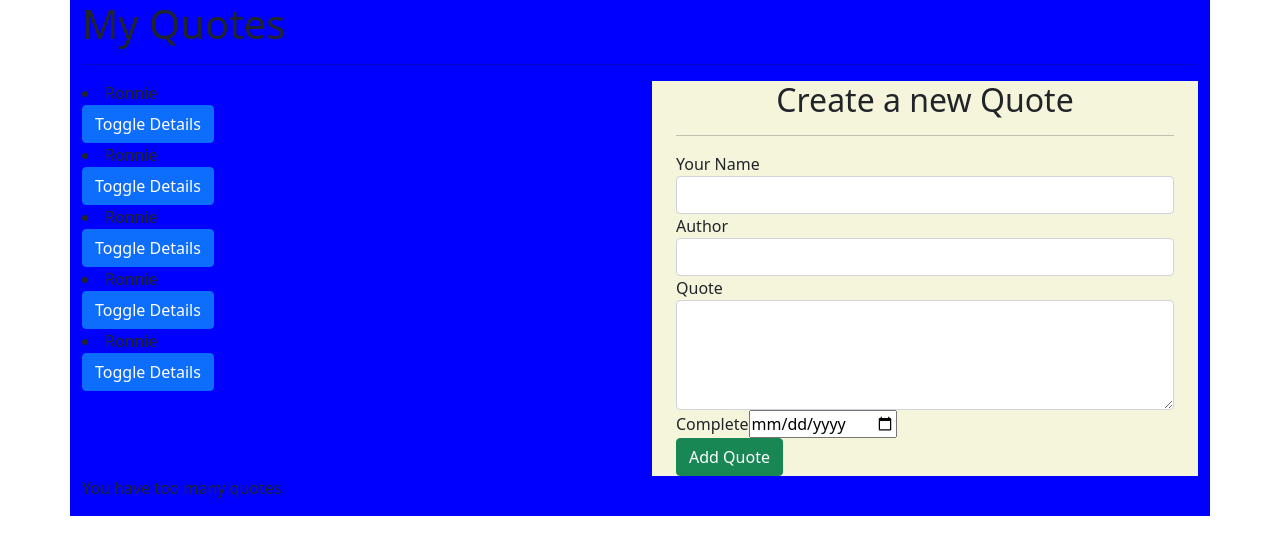
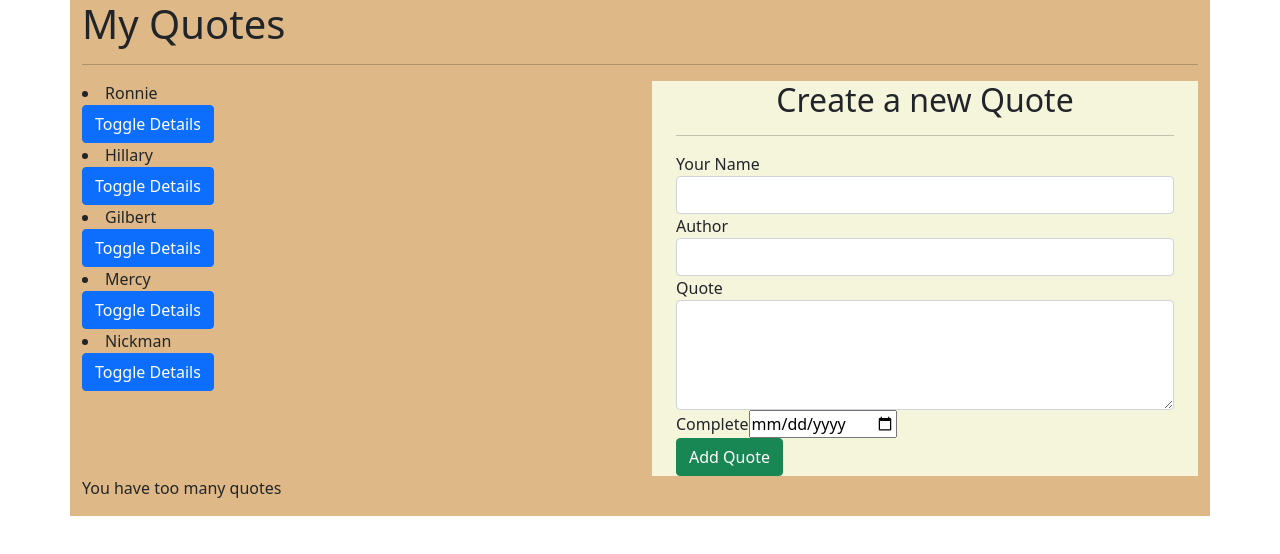
Before and after one commit to KIbet1998/QUOTE-IQ, an Angular app: page / in a window 1280 px wide. Shown: the top 554 px of the page. Built offline with nearby package versions, Linux system fonts and the light colour scheme.

Commit message:
add downvote

```diff
--- a/src/app/quote-detail/quote-detail.component.html
+++ b/src/app/quote-detail/quote-detail.component.html
@@ -1,5 +1,5 @@
 <p>This quote will be complete in {{quote.completeDate|dateCount}} days</p>
  <p>{{quote.quote}}</p>
  <button (click)= 'quoteComplete(true)' class="btn-outline-danger">Delete</button>
- <button (click)= 'upVote' class="btn-outline-success">{{quote.upvote}} <i id="like"></i>upvote</button>
- <button (click)= 'downVote' class="btn-outline-primary">Downvote</button>
+ <button (click)= 'upVote()' class="btn-outline-success">{{quote.upvote}} <i id="like"></i>upvote</button>
+ <button (click)= 'downVote()' class="btn-outline-primary">{{quote.downvote}} <i id="like"></i>Downvote</button>
--- a/src/app/quote-detail/quote-detail.component.ts
+++ b/src/app/quote-detail/quote-detail.component.ts
@@ -15,9 +15,9 @@ export class QuoteDetailComponent implements OnInit {
   quoteComplete(complete:boolean){
     this.isComplete.emit(complete);
   }
-  quoteDelete(complete:boolean){
-    this.isComplete.emit(complete);
-  }
+  // quoteDelete(complete:boolean){
+  //   this.isComplete.emit(complete);
+  // }
   upVote(){
     this.quote.upvote+=1;
   }
--- a/src/app/quote/quote.component.css
+++ b/src/app/quote/quote.component.css
@@ -1,3 +1,3 @@
 .container{
-    background-color: blue;
+    background-color: burlywood;
 }
--- a/src/app/quote/quote.component.ts
+++ b/src/app/quote/quote.component.ts
@@ -9,10 +9,10 @@ import { Quote } from "../quote";
 export class QuoteComponent implements OnInit {
   quotes:Quote[] = [
     new Quote(1, 'Ronnie', 'Kennedy','Change the world by being yourself',new Date(),0,0),
-    new Quote(1, 'Ronnie', 'Hillary', 'Every moment is a fresh beginning',new Date(),0,0),
-    new Quote(1, 'Ronnie', 'Gilbert', 'Never regret anything that once made you happy',new Date(),0,0),
-    new Quote(1, 'Ronnie', 'Mercy','Die with memories not dreams',new Date(),0,0),
-    new Quote(1, 'Ronnie', 'Nickman', 'Aspire to inspire before we expire',new Date(),0,0),
+    new Quote(1, 'Hillary', 'Hillary', 'Every moment is a fresh beginning',new Date(),0,0),
+    new Quote(1, 'Gilbert', 'Gilbert', 'Never regret anything that once made you happy',new Date(),0,0),
+    new Quote(1, 'Mercy', 'Mercy','Die with memories not dreams',new Date(),0,0),
+    new Quote(1, 'Nickman', 'Nickman', 'Aspire to inspire before we expire',new Date(),0,0),
 
 
   ];
```
